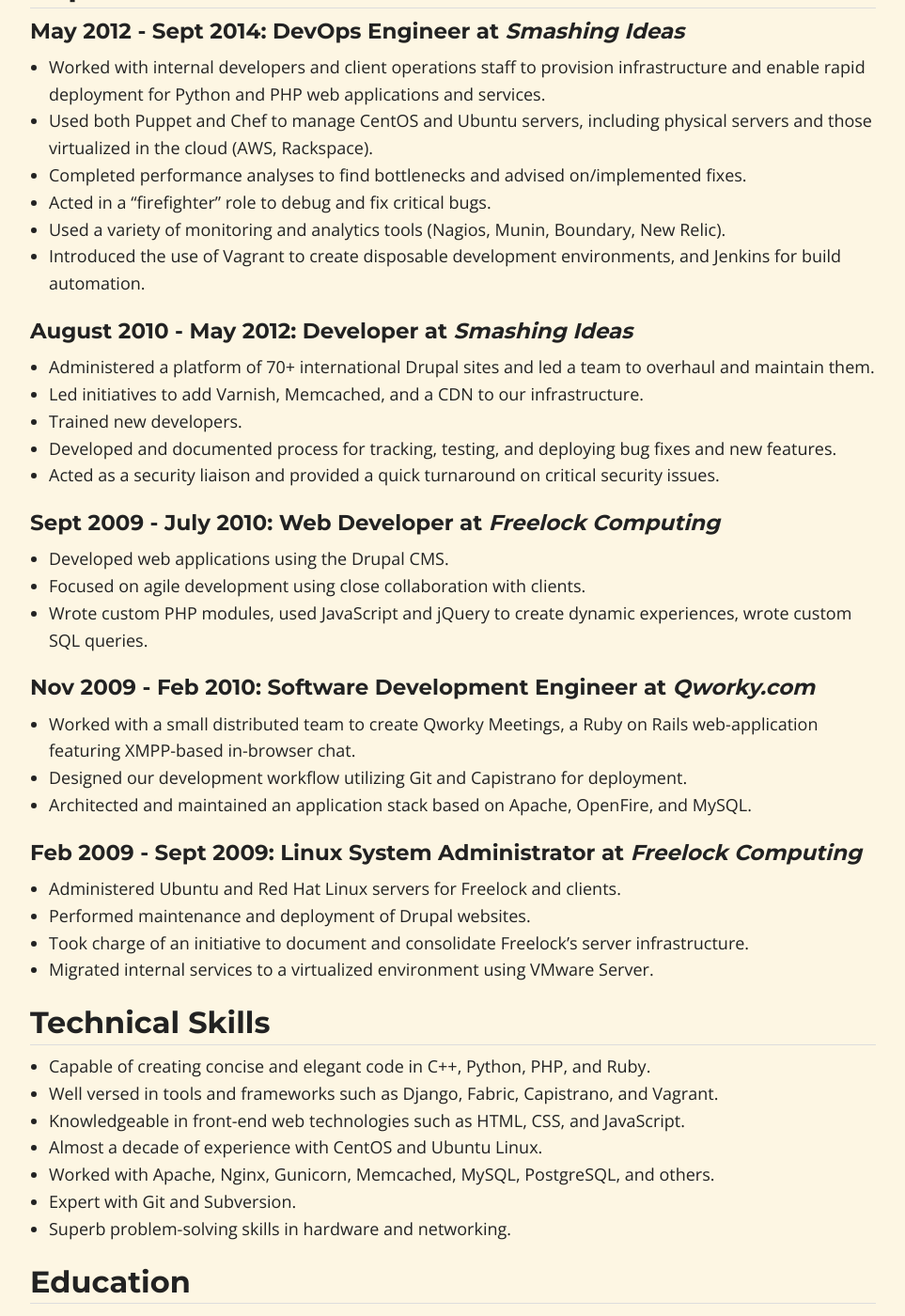
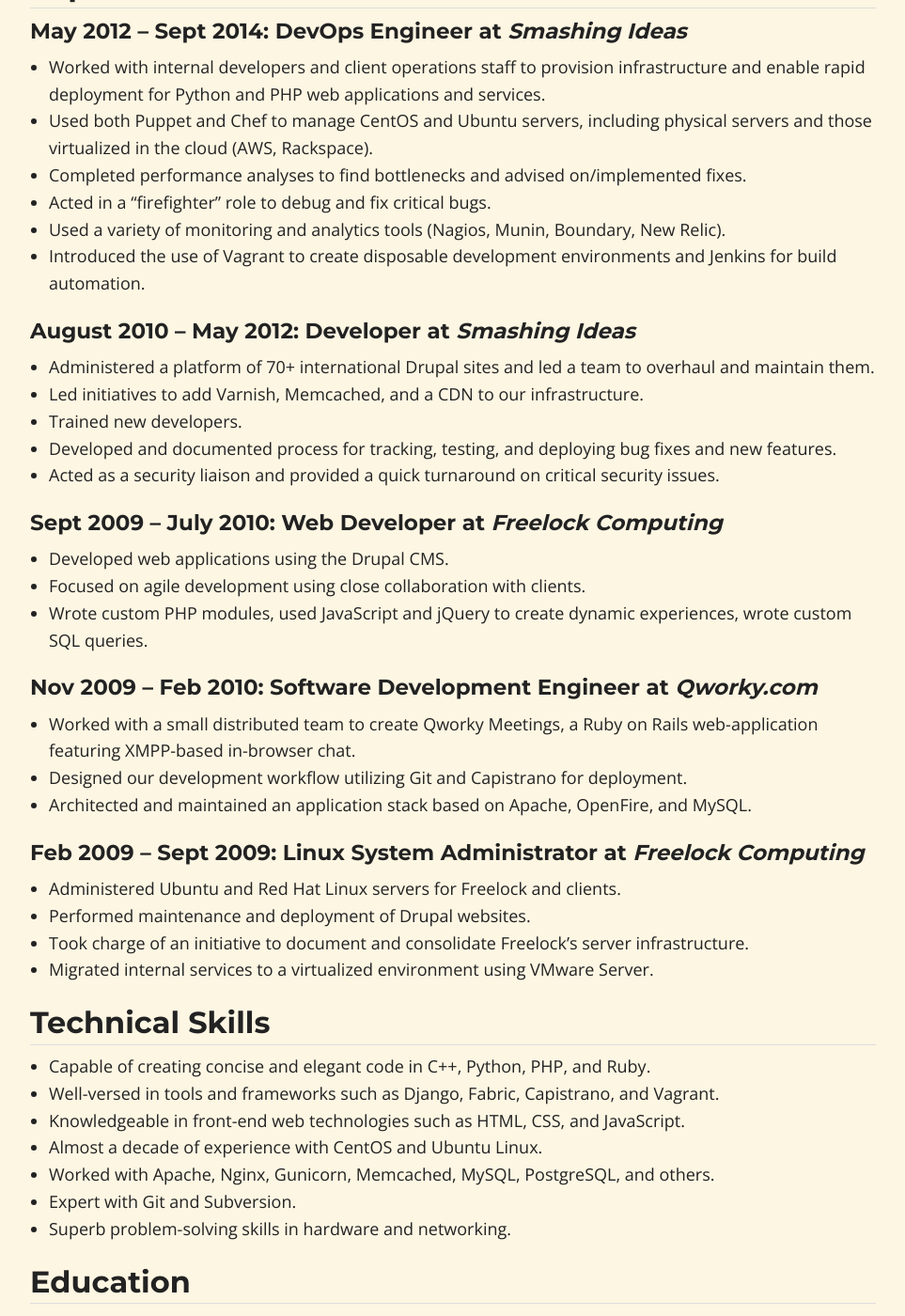
Before and after one commit to billputer/billwiens.com, a Jekyll site: the page built from resume/resume.md, in a window 1280 px wide and 1400 px high, scrolled down 650 px. Shown: the whole window at 94% size, without its empty margins (158-1121 px from the left). Built offline with Jekyll 4.4.1, drawn with Linux system fonts in a browser that asks for light colours; nearby versions of some CDN libraries; some of the changed text lies outside the part shown.

Commit message:
Make our dashes longer, better, faster, stronger.

```diff
--- a/resume/resume.md
+++ b/resume/resume.md
@@ -19,32 +19,32 @@
 
 # Experience
 
-#### May 2012 - Sept 2014: DevOps Engineer at *Smashing Ideas*
+#### May 2012 – Sept 2014: DevOps Engineer at *Smashing Ideas*
 * Worked with internal developers and client operations staff to provision infrastructure and enable rapid deployment for Python and PHP web applications and services.
 * Used both Puppet and Chef to manage CentOS and Ubuntu servers, including physical servers and those virtualized in the cloud (AWS, Rackspace).
 * Completed performance analyses to find bottlenecks and advised on/implemented fixes.
 * Acted in a "firefighter" role to debug and fix critical bugs.
 * Used a variety of monitoring and analytics tools (Nagios, Munin, Boundary, New Relic).
-* Introduced the use of Vagrant to create disposable development environments, and Jenkins for build automation.
+* Introduced the use of Vagrant to create disposable development environments and Jenkins for build automation.
 
-#### August 2010 - May 2012: Developer at *Smashing Ideas*
+#### August 2010 – May 2012: Developer at *Smashing Ideas*
 * Administered a platform of 70+ international Drupal sites and led a team to overhaul and maintain them.
 * Led initiatives to add Varnish, Memcached, and a CDN to our infrastructure.
 * Trained new developers.
 * Developed and documented process for tracking, testing, and deploying bug fixes and new features.
 * Acted as a security liaison and provided a quick turnaround on critical security issues.
 
-#### Sept 2009 - July 2010: Web Developer at *Freelock Computing*
+#### Sept 2009 – July 2010: Web Developer at *Freelock Computing*
 * Developed web applications using the Drupal CMS.
 * Focused on agile development using close collaboration with clients.
 * Wrote custom PHP modules, used JavaScript and jQuery to create dynamic experiences, wrote custom SQL queries.
 
-#### Nov 2009 - Feb 2010: Software Development Engineer at *Qworky.com*
+#### Nov 2009 – Feb 2010: Software Development Engineer at *Qworky.com*
 * Worked with a small distributed team to create Qworky Meetings, a Ruby on Rails web-application featuring XMPP-based in-browser chat.
 * Designed our development workflow utilizing Git and Capistrano for deployment.
 * Architected and maintained an application stack based on Apache, OpenFire, and MySQL.
 
-#### Feb 2009 - Sept 2009: Linux System Administrator at *Freelock Computing*
+#### Feb 2009 – Sept 2009: Linux System Administrator at *Freelock Computing*
 
 * Administered Ubuntu and Red Hat Linux servers for Freelock and clients.
 * Performed maintenance and deployment of Drupal websites.
@@ -54,7 +54,7 @@
 # Technical Skills
 
 * Capable of creating concise and elegant code in C++, Python, PHP, and Ruby.
-* Well versed in tools and frameworks such as Django, Fabric, Capistrano, and Vagrant.
+* Well-versed in tools and frameworks such as Django, Fabric, Capistrano, and Vagrant.
 * Knowledgeable in front-end web technologies such as HTML, CSS, and JavaScript.
 * Almost a decade of experience with CentOS and Ubuntu Linux.
 * Worked with Apache, Nginx, Gunicorn, Memcached, MySQL, PostgreSQL, and others.
@@ -64,10 +64,10 @@
 # Education
 
 Willamette University in Salem, OR<br/>
-B.A., Computer Science - 2004-2008
+B.A., Computer Science — 2004–2008
 
 Linkoping University in Linköping, Sweden<br/>
-Study abroad program - 2007
+Study abroad program — 2007
 
 # Interests
 
```
